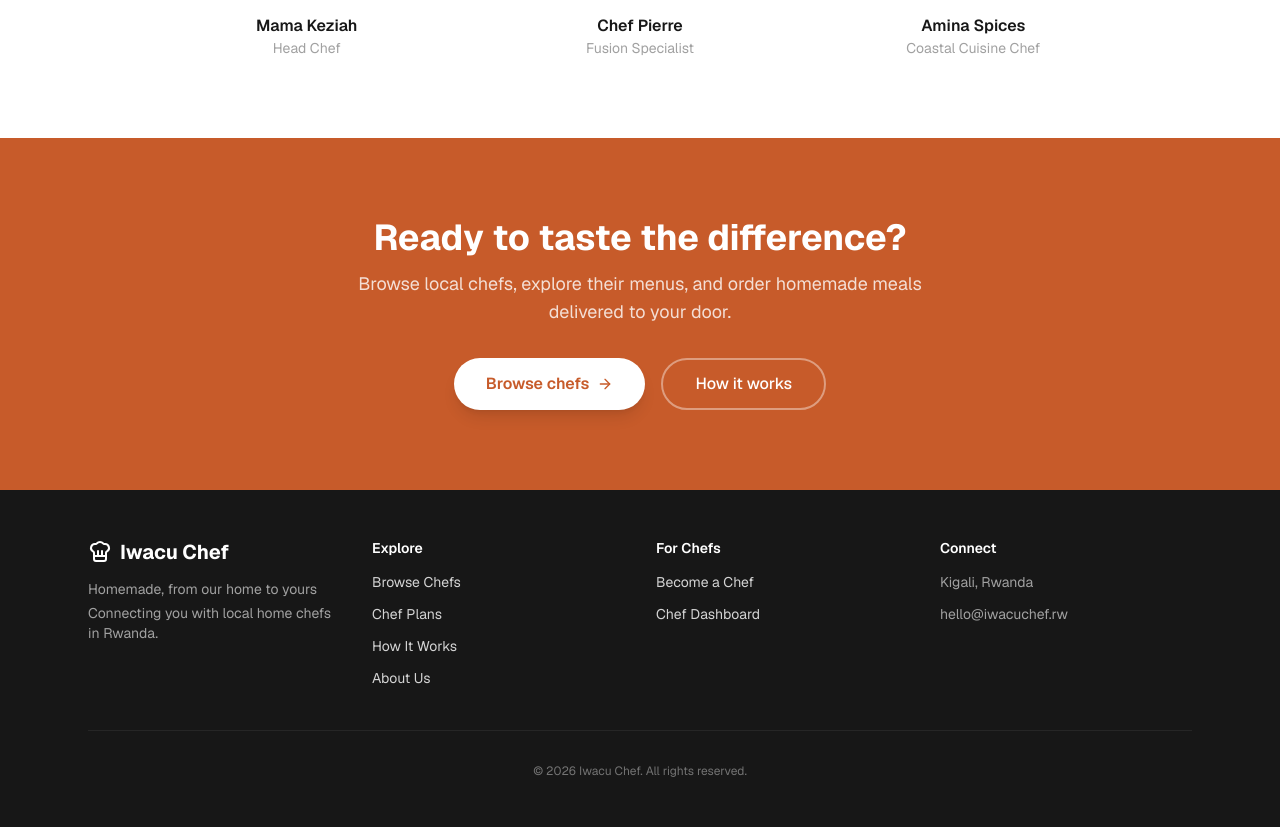
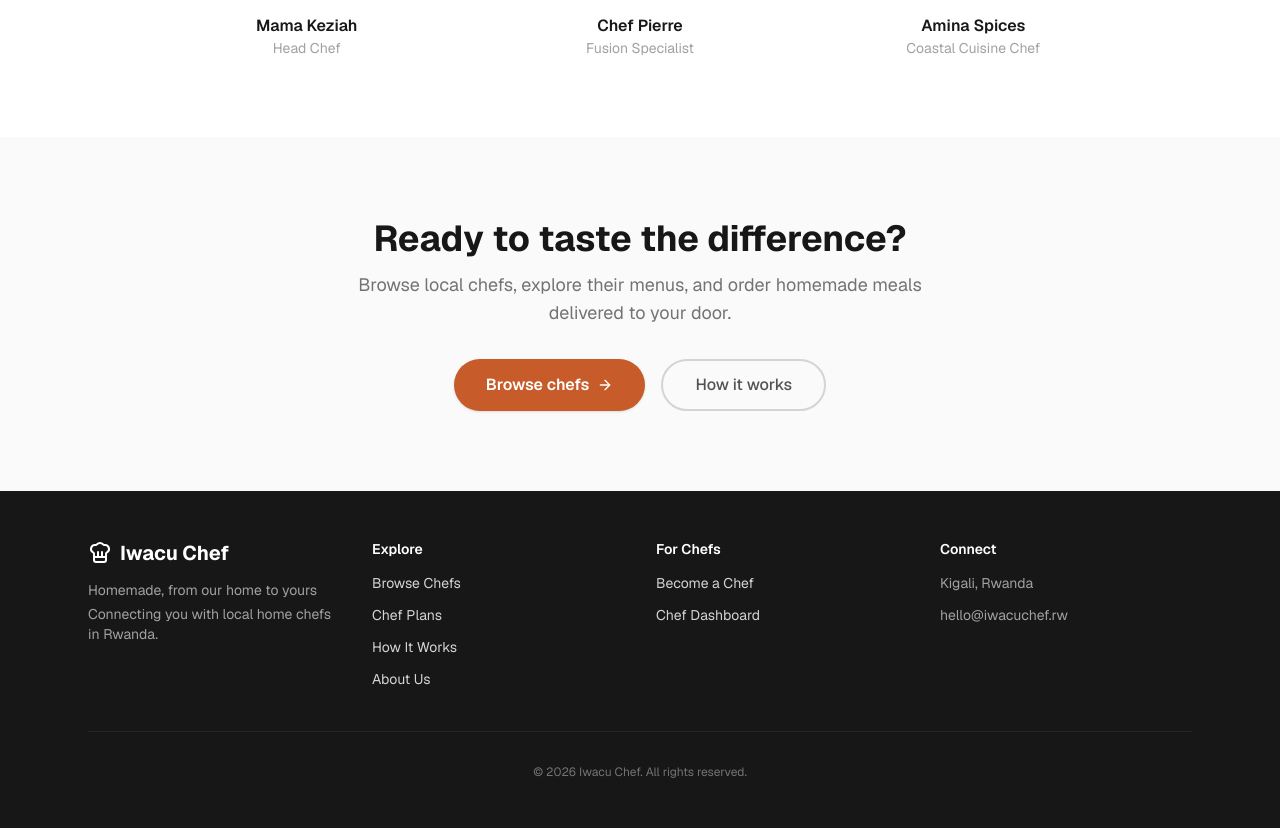
Before and after one commit to NIRoberto/iwacu_chef, a Next.js app: page /about in a window 1280 px wide. Shown: the part 1941-2769 px from the top of the page. Built offline with nearby package versions, Linux system fonts and the light colour scheme.

Commit message:
Refactor CTA sections: replace brand-primary backgrounds with neutral tones for consistent light/dark mode support across About and Chef Plans pages

```diff
--- a/src/app/(marketing)/about/page.tsx
+++ b/src/app/(marketing)/about/page.tsx
@@ -120,23 +120,23 @@ export default function AboutPage() {
       </section>
 
       {/* CTA */}
-      <section className="bg-brand-primary py-14 sm:py-20">
+      <section className="border-t border-neutral-100 dark:border-neutral-800 bg-neutral-50 dark:bg-neutral-900 py-14 sm:py-20">
         <div className="mx-auto max-w-4xl px-4 sm:px-6 text-center">
-          <h2 className="text-3xl sm:text-4xl font-bold text-white">Ready to taste the difference?</h2>
-          <p className="mt-3 text-lg text-white/80 max-w-xl mx-auto">
+          <h2 className="text-3xl sm:text-4xl font-bold text-neutral-900 dark:text-neutral-100">Ready to taste the difference?</h2>
+          <p className="mt-3 text-lg text-neutral-500 dark:text-neutral-400 max-w-xl mx-auto">
             Browse local chefs, explore their menus, and order homemade meals delivered to your door.
           </p>
           <div className="mt-8 flex flex-wrap justify-center gap-4">
             <Link
               href="/"
-              className="inline-flex items-center gap-2 rounded-full bg-white text-brand-primary px-8 py-3 font-semibold hover:bg-neutral-100 transition-colors shadow-lg"
+              className="inline-flex items-center gap-2 rounded-full bg-brand-primary text-white px-8 py-3 font-semibold hover:bg-brand-primary-hover transition-colors shadow-sm"
             >
               Browse chefs
               <ArrowRight className="w-4 h-4" />
             </Link>
             <Link
               href="/how-it-works"
-              className="inline-flex items-center gap-2 rounded-full border-2 border-white/40 text-white px-8 py-3 font-medium hover:border-white/70 transition-colors"
+              className="inline-flex items-center gap-2 rounded-full border-2 border-neutral-300 dark:border-neutral-600 text-neutral-600 dark:text-neutral-400 px-8 py-3 font-medium hover:border-brand-primary hover:text-brand-primary transition-colors"
             >
               How it works
             </Link>
```
